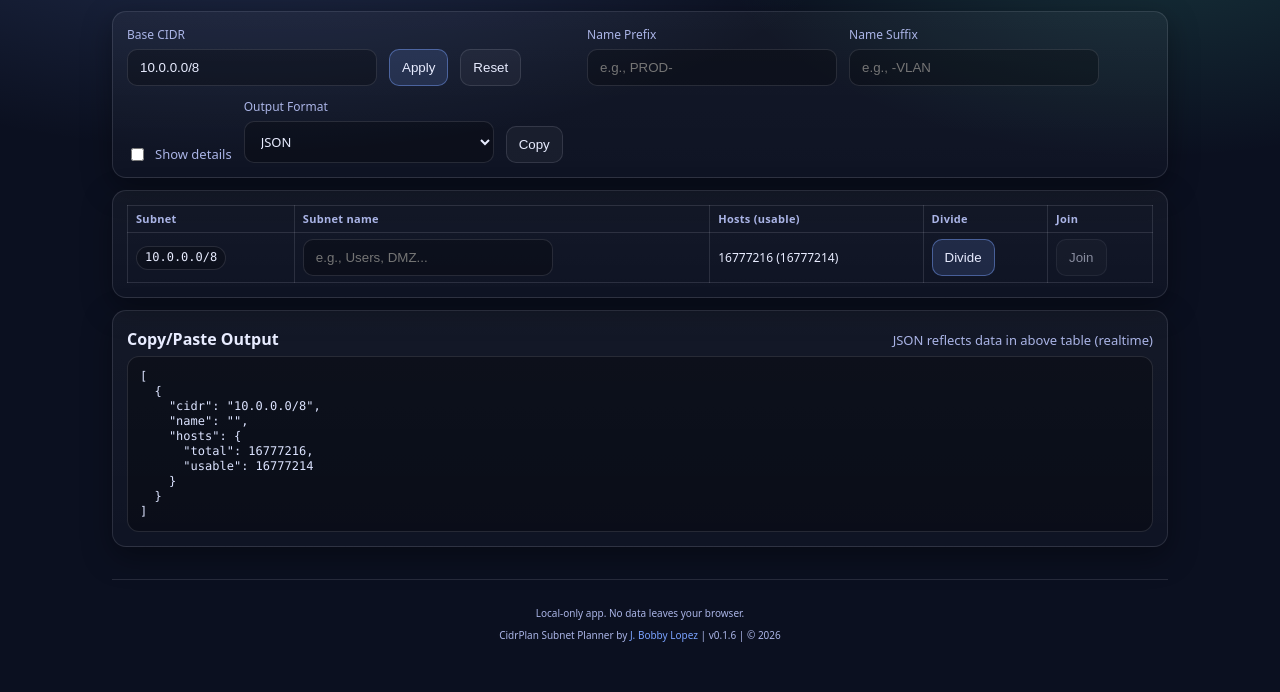
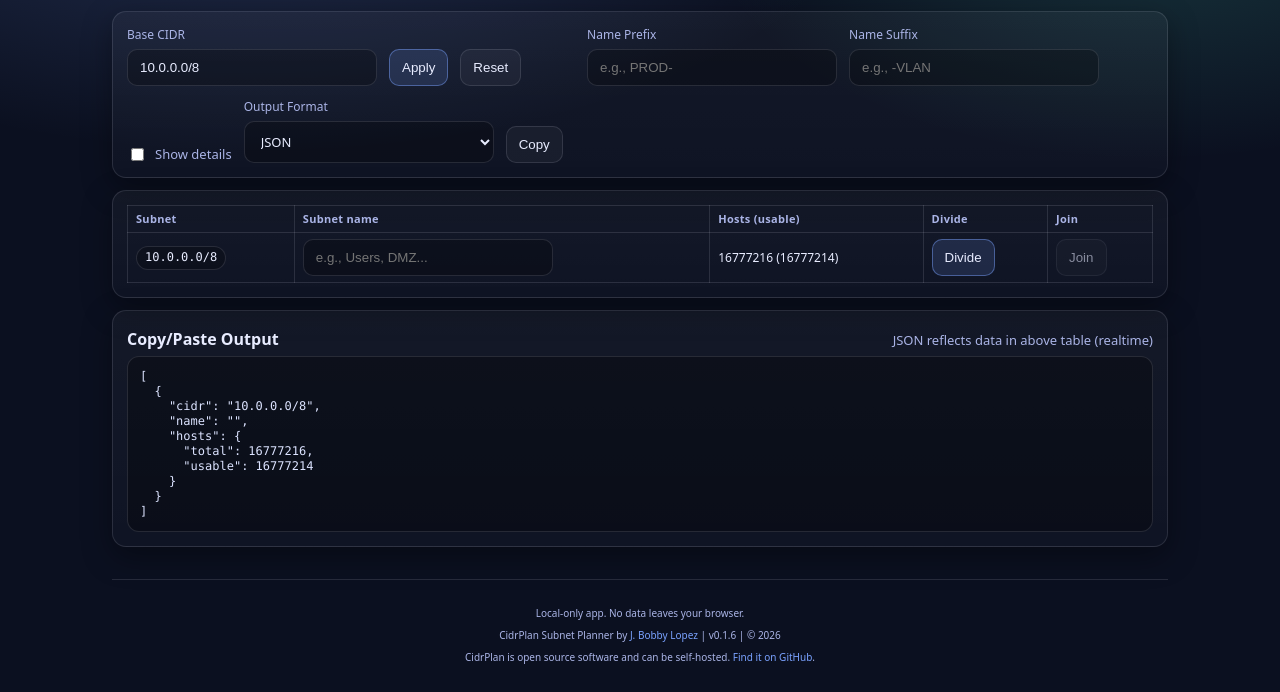
Before and after one commit to jbobbylopez/cidrplan, a plain HTML site: page index.html in a window 1280 px wide. Shown: the part 177-869 px from the top of the page. Before the commit the page ends 847 px from the top, so only its background shows below. Drawn offline with Linux system fonts and the light colour scheme.

Commit message:
Add GitHub link to footer
Amp-Thread-ID: https://ampcode.com/threads/T-019bfea9-a192-770b-a96e-de05db6f8a52
Co-authored-by: Amp <amp@ampcode.com>

```diff
--- a/index.html
+++ b/index.html
@@ -95,6 +95,7 @@
       <div class="footer-content">
         <p><small>Local-only app. No data leaves your browser.</small></p>
         <p><small>CidrPlan Subnet Planner by <a href="https://www.jbldata.com/" target="_blank">J. Bobby Lopez</a> | v0.1.6 | &copy; 2026</small></p>
+        <p><small>CidrPlan is open source software and can be self-hosted. <a href="https://github.com/jbobbylopez/cidrplan" target="_blank">Find it on GitHub</a>.</small></p>
       </div>
     </footer>
   </div>
```
